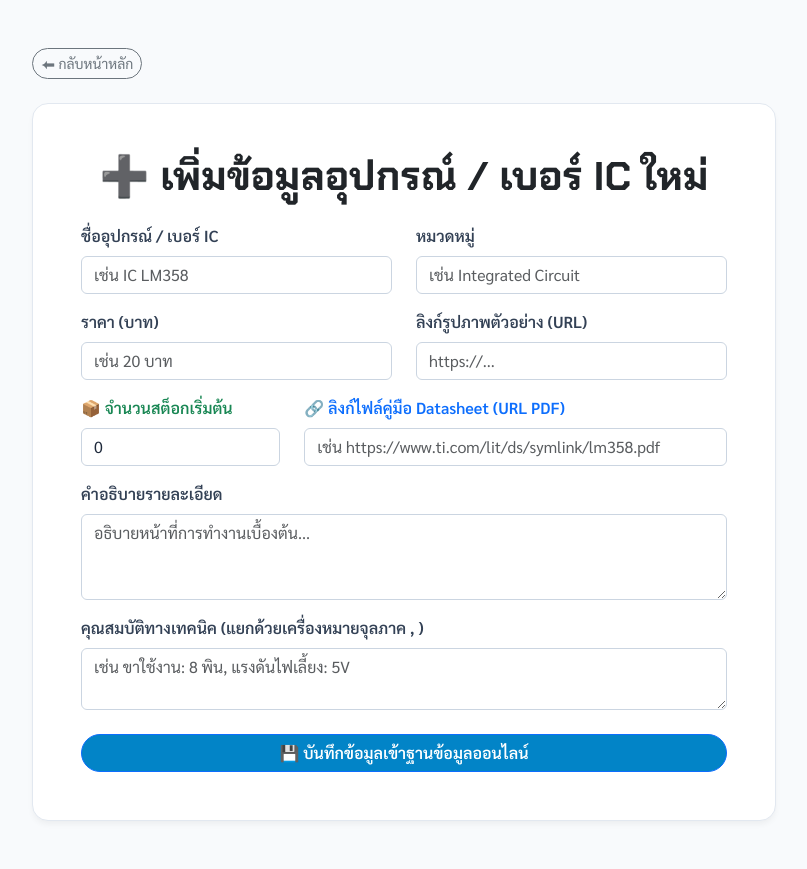
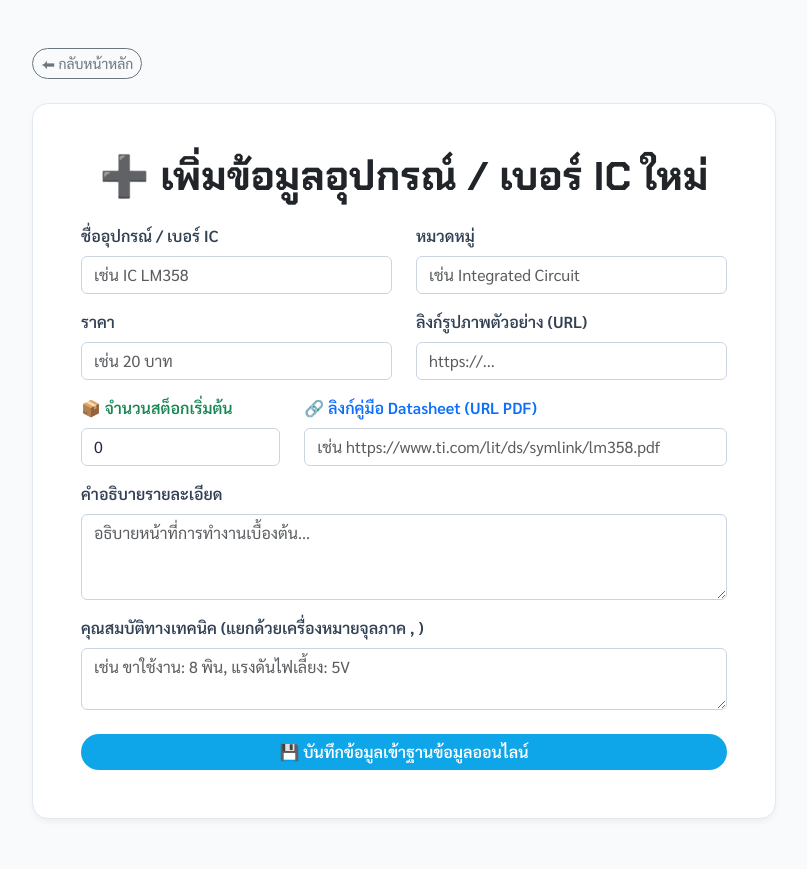
Before and after one commit to aerfst1712-debug/PyCharmMiscProject, a Flask app: page /add in a window 1280 px wide. Shown: the whole page, without its empty margins (236-1043 px from the left). After the commit the page ends 819 px from the top, so only its background shows below. Run offline with Flask 3, Linux system fonts and the light colour scheme.

Commit message:
Update add.html

```diff
--- a/templates/add.html
+++ b/templates/add.html
@@ -10,8 +10,8 @@
         body { font-family: 'Sarabun', sans-serif; background-color: #f8fafc; color: #334155; }
         h1, .navbar-brand { font-family: 'Chakra Petch', sans-serif; }
         .form-box { background-color: #ffffff; border: 1px solid #e2e8f0; border-radius: 16px; box-shadow: 0 4px 6px -1px rgba(0,0,0,0.05); }
-        .form-control { background-color: #fff; border: 1px solid #cbd5e1; color: #1e293b; }
-        .form-control:focus { border-color: #0284c7; box-shadow: 0 0 0 3px rgba(2,132,199,0.1); }
+        .form-control { background-color: #ffffff; border: 1px solid #cbd5e1; color: #1e293b; }
+        .form-control:focus { border-color: #0ea5e9; box-shadow: 0 0 0 3px rgba(14, 165, 233, 0.15); }
     </style>
 </head>
 <body>
@@ -24,50 +24,50 @@
                 <h1 class="fw-bold mb-4 text-dark text-center">➕ เพิ่มข้อมูลอุปกรณ์ / เบอร์ IC ใหม่</h1>
 
                 <form action="/add?admin=true" method="POST">
-                    <div class="row bg-transparent">
-                        <div class="col-md-6 mb-3 bg-transparent">
+                    <div class="row">
+                        <div class="col-md-6 mb-3">
                             <label class="form-label fw-bold">ชื่ออุปกรณ์ / เบอร์ IC</label>
                             <input type="text" class="form-control" name="name" placeholder="เช่น IC LM358" required>
                         </div>
-                        <div class="col-md-6 mb-3 bg-transparent">
+                        <div class="col-md-6 mb-3">
                             <label class="form-label fw-bold">หมวดหมู่</label>
                             <input type="text" class="form-control" name="category" placeholder="เช่น Integrated Circuit" required>
                         </div>
                     </div>
 
-                    <div class="row bg-transparent">
-                        <div class="col-md-6 mb-3 bg-transparent">
-                            <label class="form-label fw-bold">ราคา (บาท)</label>
+                    <div class="row">
+                        <div class="col-md-6 mb-3">
+                            <label class="form-label fw-bold">ราคา</label>
                             <input type="text" class="form-control" name="price" placeholder="เช่น 20 บาท" required>
                         </div>
-                        <div class="col-md-6 mb-3 bg-transparent">
+                        <div class="col-md-6 mb-3">
                             <label class="form-label fw-bold">ลิงก์รูปภาพตัวอย่าง (URL)</label>
                             <input type="url" class="form-control" name="image_url" placeholder="https://..." required>
                         </div>
                     </div>
 
-                    <div class="row bg-transparent">
-                        <div class="col-md-4 mb-3 bg-transparent">
+                    <div class="row">
+                        <div class="col-md-4 mb-3">
                             <label class="form-label fw-bold text-success">📦 จำนวนสต็อกเริ่มต้น</label>
                             <input type="number" class="form-control" name="stock" value="0" min="0" required>
                         </div>
-                        <div class="col-md-8 mb-3 bg-transparent">
-                            <label class="form-label fw-bold text-primary">🔗 ลิงก์ไฟล์คู่มือ Datasheet (URL PDF)</label>
+                        <div class="col-md-8 mb-3">
+                            <label class="form-label fw-bold text-primary">🔗 ลิงก์คู่มือ Datasheet (URL PDF)</label>
                             <input type="url" class="form-control" name="datasheet_url" placeholder="เช่น https://www.ti.com/lit/ds/symlink/lm358.pdf">
                         </div>
                     </div>
 
-                    <div class="mb-3 bg-transparent">
+                    <div class="mb-3">
                         <label class="form-label fw-bold">คำอธิบายรายละเอียด</label>
                         <textarea class="form-control" name="description" rows="3" placeholder="อธิบายหน้าที่การทำงานเบื้องต้น..." required></textarea>
                     </div>
 
-                    <div class="mb-4 bg-transparent">
+                    <div class="mb-4">
                         <label class="form-label fw-bold">คุณสมบัติทางเทคนิค (แยกด้วยเครื่องหมายจุลภาค , )</label>
                         <textarea class="form-control" name="specs" rows="2" placeholder="เช่น ขาใช้งาน: 8 พิน, แรงดันไฟเลี้ยง: 5V" required></textarea>
                     </div>
 
-                    <button type="submit" class="btn btn-primary w-100 rounded-pill fw-bold py-2.5" style="background-color: #0284c7;">💾 บันทึกข้อมูลเข้าฐานข้อมูลออนไลน์</button>
+                    <button type="submit" class="btn btn-primary w-100 rounded-pill fw-bold py-2.5" style="background-color: #0ea5e9; border: none;">💾 บันทึกข้อมูลเข้าฐานข้อมูลออนไลน์</button>
                 </form>
             </div>
         </div>
```
